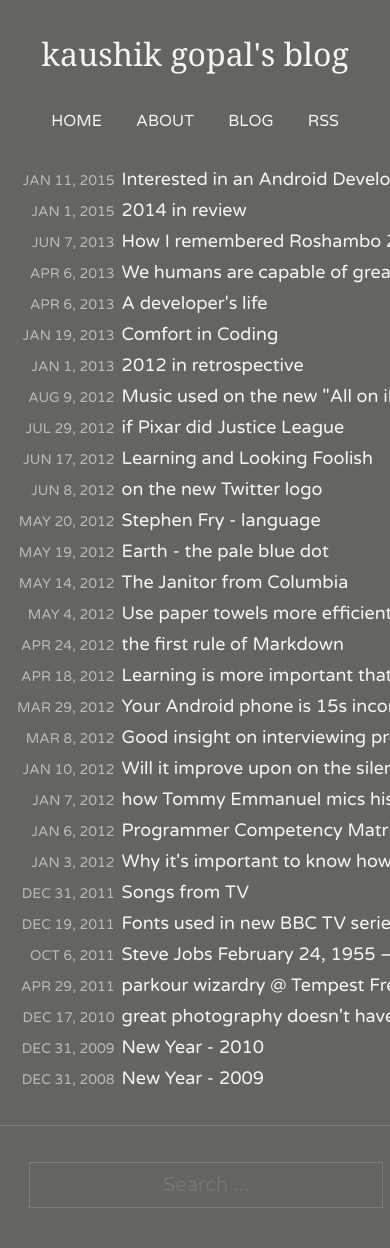
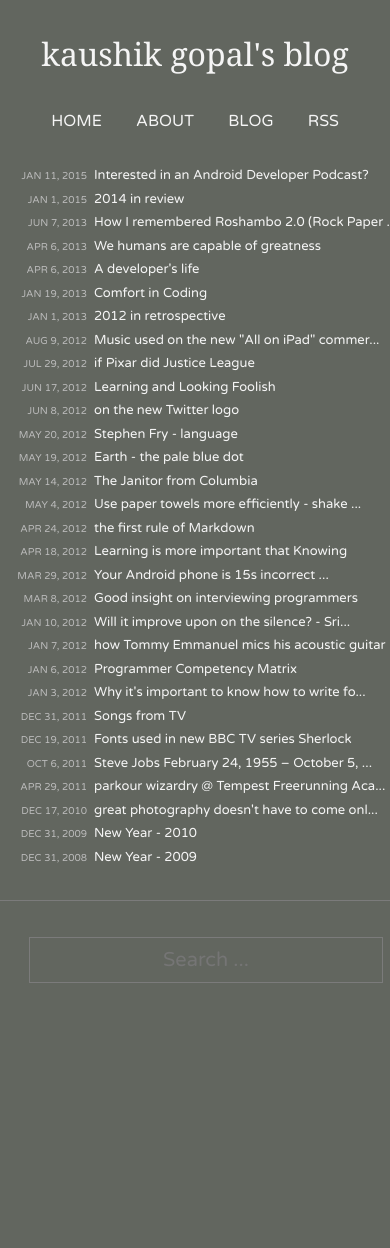
Before and after one commit to kaushikgopal/octopress-kaush-blog, a Jekyll site: the page built from index.html, in a window 390 px wide. Built offline with Jekyll 4.4.1, drawn with Linux system fonts in a browser that asks for light colours; after the commit the page ends 1023 px from its top, so only the background shows below that.

Commit message:
fix: center table for mobile layouts and make text smaller

```diff
--- a/_sass/_layout.scss
+++ b/_sass/_layout.scss
@@ -13,11 +13,11 @@
          @include media-query($on-palm) {
            h1 {text-align: center;}
          }
+
+        .site-title {
+            &:hover { text-decoration: none; }
+        }
      }
-
-    .site-title {
-        &:hover { text-decoration: none; }
-    }
 }
 
 /* Content
@@ -74,6 +74,10 @@
         margin: 0;
         list-style: none;
 
+        @include media-query($on-palm) {
+            width: 100%;
+        }
+
         > li {
             clear: both;
         }
@@ -101,10 +105,22 @@
     }
 }
 
-// we don't want below style for table.post-list variants
+// styles that are different between table index and independent posts
+
 .post-meta, .post-link {
     float: left;
 }
+
+@include media-query($on-palm) {
+    .post-meta-index {
+        font-size: 10px;
+        width: 14%;
+    }
+    .post-link-index {
+        font-size: 13px;
+    }
+}
+
 
 /* Post content section
 ========================= */
```
